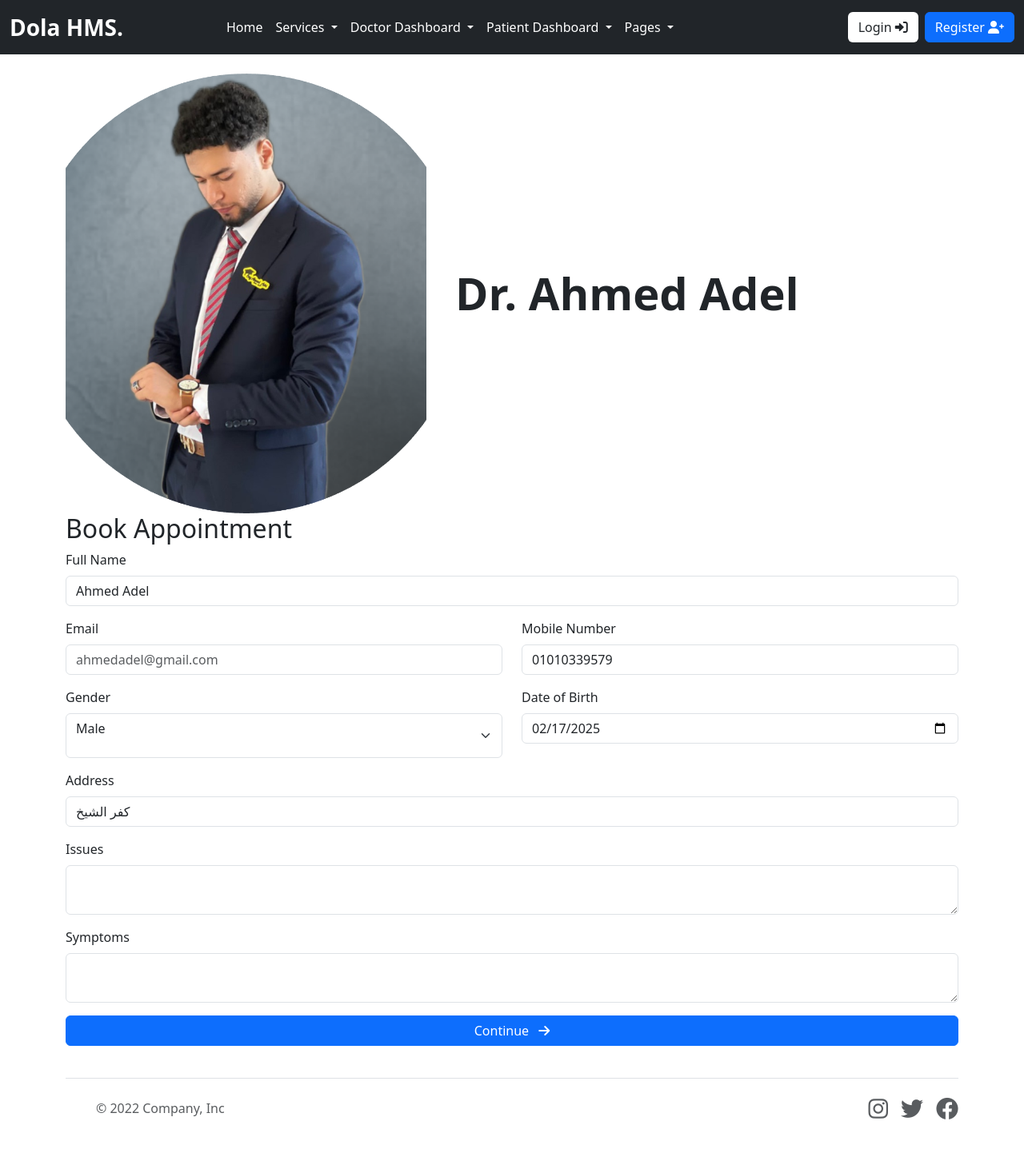
After one commit to AhmedAdelShaban/Hospital_Management_System, a Django app: page /book-appointment/1/3 in a window 1280 px wide. The commit adds this page. Shown: the whole page at 80% size. Run offline with Django 4.2, Linux system fonts and the light colour scheme; a user stored in the database is signed in; data comes from the database, SQL or seed files in the repository; both versions use the stored data as it was after the commit.

Commit message:
Booking Appointments

```diff
--- a/base/urls.py
+++ b/base/urls.py
@@ -7,4 +7,6 @@ app_name = 'base'
 urlpatterns = [
     path('',views.index , name='index'),
     path('service/<service_id>',views.service_detail , name='service_detail'),
+    path('book-appointment/<service_id>/<doctor_id>',views.book_appointment , name='book_appointment'),
+    path('check-out/<billing_id>/',views.checkout , name='checkout'),
 ]
--- a/base/views.py
+++ b/base/views.py
@@ -1,5 +1,8 @@
-from django.shortcuts import render
+from django.shortcuts import render , redirect
+from django.contrib.auth.decorators import login_required
 from base import models as base_models
+from doctor import models as doctor_models
+from patient import models as patient_models
 
 # Create your views here.
 
@@ -17,3 +20,68 @@ def service_detail(request, service_id):
         'service': service
     }
     return render(request, 'base/service_detail.html', context)
+
+
+@login_required
+def book_appointment(request, service_id, doctor_id):
+    service = base_models.Service.objects.get(id=service_id)
+    doctor = doctor_models.Doctor.objects.get(id=doctor_id)
+    patient = patient_models.Patient.objects.get(user=request.user)
+
+    if request.method == "POST":
+        full_name = request.POST.get("full_name")
+        email = request.POST.get("email")
+        mobile = request.POST.get("mobile")
+        gender = request.POST.get("gender")
+        address = request.POST.get("address")
+        dob = request.POST.get("dob")
+        issues = request.POST.get("issues")
+        symptoms = request.POST.get("symptoms")
+
+        # Update patient bio data
+        patient.full_name = full_name
+        patient.email = email
+        patient.mobile = mobile
+        patient.gender = gender
+        patient.address = address
+        patient.dob = dob
+        patient.save()
+
+        # Create appointment object
+        appointment = base_models.Appointment.objects.create(
+            service=service,
+            doctor=doctor,
+            patient=patient,
+            appointment_date=doctor.next_available_appointment_date,
+            issues=issues,
+            symptoms=symptoms,
+        )
+
+        # Create a billing objects
+        billing = base_models.Billing()
+        billing.patient = patient
+        billing.appointment = appointment
+        billing.sub_total = appointment.service.cost
+        billing.tax = appointment.service.cost * 5 / 100
+        billing.total = billing.sub_total + billing.tax
+        billing.status = "Unpaid"
+        billing.save()
+
+        return redirect("base:checkout", billing.billing_id)
+
+    context = {
+        "service": service,
+        "doctor": doctor,
+        "patient": patient,
+    }
+    return render(request, "base/book_appointment.html", context)
+
+@login_required
+def checkout(request, billing_id):
+    billing = base_models.Billing.objects.get(billing_id=billing_id)
+
+    context = {
+        "billing": billing,
+
+    }
+    return render(request, "base/checkout.html", context)
--- /dev/null
+++ b/templates/base/book_appointment.html
@@ -0,0 +1,69 @@
+{% extends 'partials/base.html' %}
+{% load static %}
+
+{% block content %}
+
+<section class="container">
+    <div class="row d-flex justify-content-center align-items-center">
+        <div class="col-12 col-lg-5">
+            <img class="img-fluid mt-4" style="width: 100%; height: 550px; object-fit: cover; border-radius: 10px" src="{{doctor.image.url}}" alt="" />
+        </div>
+
+        <div class="col-12 col-lg-7 p-4 rounded-3 bg-white">
+            <h1 class="display-4 fw-bold mt-5">
+                <span class=""><b>Dr. {{doctor.full_name}}</b></span>
+            </h1>
+            <p class="fs-4 mt-4">{{doctor.bio|default:''}}</p>
+        </div>
+    </div>
+</section>
+
+<section class="container">
+    <div class="">
+        <h2 class="">Book Appointment</h2>
+    </div>
+    <form class="row" method="POST">
+        {% csrf_token %}
+        <div class="col-lg-12 mb-3">
+            <label for="name" class="mb-2">Full Name</label>
+            <input type="text" value="{{patient.full_name}}"  name="full_name" class="form-control" placeholder="Ahmed Adel" />
+        </div>
+        <div class="col-lg-6 mb-3">
+            <label for="name" class="mb-2">Email</label>
+            <input type="text"value="{{patient.full_email}}" name="email" class="form-control" placeholder="ahmedadel@gmail.com" />
+        </div>
+        <div class="col-lg-6 mb-3">
+            <label for="name" class="mb-2">Mobile Number</label>
+            <input type="text"value="{{patient.mobile}}" name="mobile" class="form-control" placeholder="+123 (456) 7890" />
+        </div>
+        <div class="col-lg-6 mb-3">
+            <label for="name" class="mb-2">Gender</label>
+            <select name="gender" id="" class="form-select pb-4">
+                <option {% if patient.gender == "Male" %} selected {% endif %} value="Male">Male</option>
+                <option {% if patient.gender == "Female" %} selected {% endif %} value="Female">Female</option>
+            </select>
+        </div>
+        <div class="col-lg-6 mb-3">
+            <label for="name" class="mb-2">Date of Birth</label>
+            <input type="date" value="{{patient.dob}}" name="dob" class="form-control" />
+        </div>
+        <div class="col-lg-12 mb-3">
+            <label for="name" class="mb-2">Address</label>
+            <input type="text" value="{{patient.address}}" name="address" class="form-control" placeholder="123 Main Street" />
+        </div>
+        <div class="col-lg-12 mb-3">
+            <label for="name" class="mb-2">Issues</label>
+            <textarea value="{{patient.issues}}" name="issues" class="form-control" id=""></textarea>
+        </div>
+
+        <div class="col-lg-12 mb-3">
+            <label for="name" class="mb-2">Symptoms</label>
+            <textarea value="{{patient.symptoms}}" name="symptoms" class="form-control" id=""></textarea>
+        </div>
+        <div class="col-lg-12 mb-3">
+            <button  type="submit" class="btn btn-primary w-100">Continue <i class="fas fa-arrow-right ms-2"></i></button>
+        </div>
+    </form>
+</section>
+
+{% endblock content%}
--- a/templates/base/service_detail.html
+++ b/templates/base/service_detail.html
@@ -45,7 +45,7 @@
                         </div>
 
                         <div>
-                            <a href="book-appointment.html" class="btn btn-primary me-4">Book Now <i class="fas fa-arrow-right ms-2"></i></a>
+                            <a href="{% url 'base:book_appointment' service.id d.id %}" class="btn btn-primary me-4">Book Now <i class="fas fa-arrow-right ms-2"></i></a>
                         </div>
                     </div>
                 </div>
```
Also changed, not shown: templates/base/checkout.html (added, +155 -0 lines), db.sqlite3.
